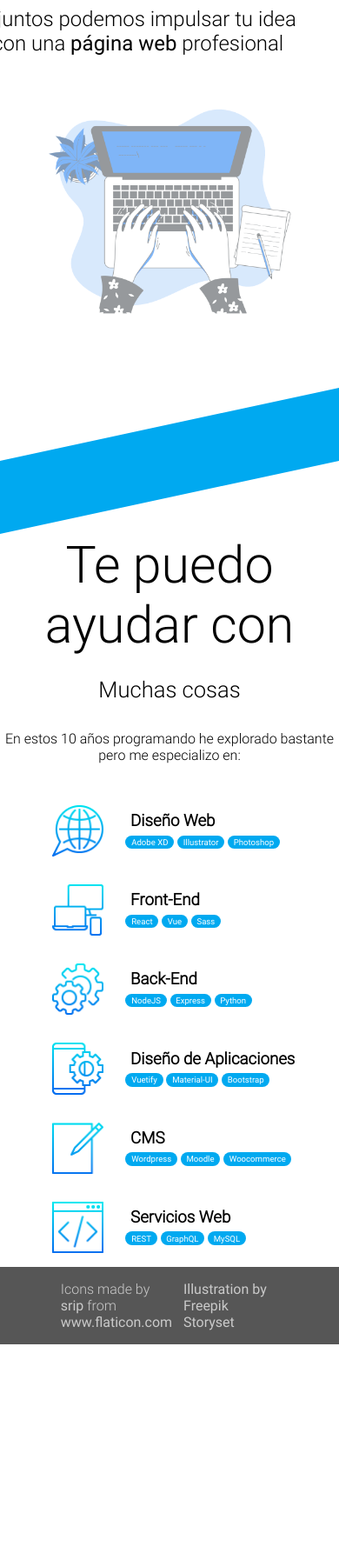
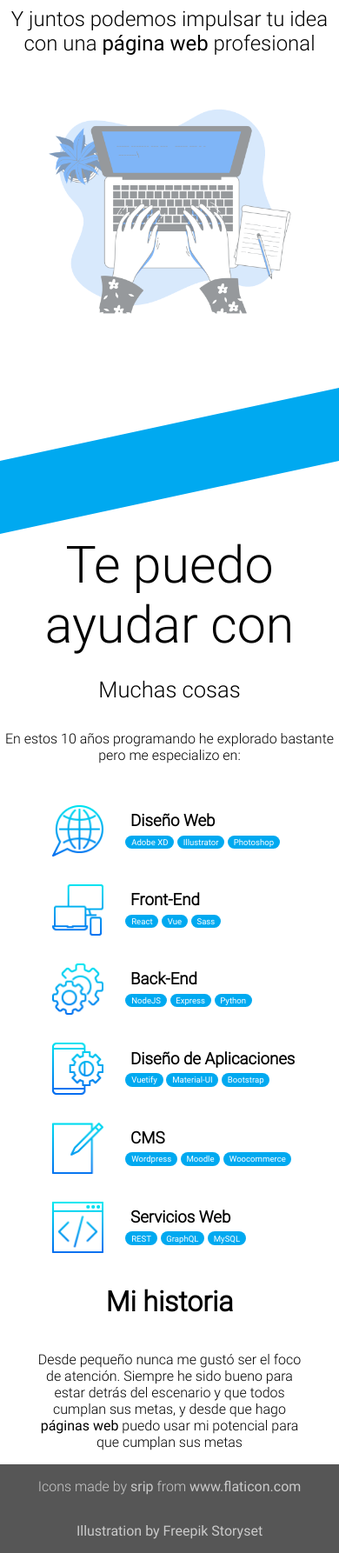
Before and after one commit to paolo-bonelli/paolo-bonelli.github.io, a website built with webpack: page src/index.html in a window 390 px wide. Shown: the part 204-1990 px from the top of the page at 87% size. Before the commit the page ends 1750 px from the top, so only its background shows below. Built offline with nearby package versions, Linux system fonts and the light colour scheme.

Commit message:
Separadores ahora no genera barra horizontal

```diff
--- a/src/index.html
+++ b/src/index.html
@@ -6,7 +6,7 @@
     <title>Haz tu página</title>
   </head>
   <body>
-    <div id="portada">
+    <div id="portada" class="separador separador-sup separador-inf">
       <div id="triangulo1"></div>
       <div id="saludo">
         <h1>¡Hola, soy Paolo!</h1>
@@ -14,8 +14,7 @@
       </div>
       <div class="triangulo-inf"></div>
     </div>
-    <div id="mis-habilidades">
-      <div class="triangulo-sup"></div>
+    <div id="mis-habilidades" class="separador separador-sup">
       <h1>Te puedo ayudar con</h1>
       <h3>Muchas cosas</h3>
       <p>En estos 10 años programando he explorado bastante pero me especializo en:</p>
@@ -88,6 +87,14 @@
         </div>
       </div>
     </div>
+    <div id="about">
+      <h1>Mi historia</h1>
+      <p>
+        Desde pequeño nunca me gustó ser el foco de atención. Siempre he sido bueno para estar
+        detrás del escenario y que todos cumplan sus metas, y desde que hago
+        <span>páginas web</span> puedo usar mi potencial para que cumplan sus metas
+      </p>
+    </div>
     <footer class="agradecimientos">
       <div class="container">
         Icons made by <a href="https://www.flaticon.com/authors/srip" title="srip">srip</a> from
--- a/src/styles/main.scss
+++ b/src/styles/main.scss
@@ -18,6 +18,15 @@ $highlight-font: RobotoRegular;
 $total-width: 100vw;
 $margin-len: 9.3vw;
 
+@mixin Separador {
+  margin: 0;
+  width: 0px;
+  height: 0px;
+  position: absolute;
+  transform: translate(-50%, 0px);
+  left: 50%;
+}
+
 :root {
   font-family: $main-font, sans-serif;
 }
@@ -34,37 +43,22 @@ body {
   margin: 0px;
 }
 
-#triangulo1 {
-  margin: 0;
-  width: 0px;
-  height: 0px;
-  border-top: 10vh solid $blue;
-  position: absolute;
-  transform: translate(-50%, 0px);
-  left: 50%;
-  border-left: $total-width solid transparent;
-  top: 0;
-}
+.separador {
+  position: relative;
+  overflow: hidden;
+  width: 100%;
 
-@mixin triangulo {
-  margin: 0;
-  width: 0px;
-  height: 0px;
-  position: absolute;
-  transform: translate(-50%, 0px);
-  left: 50%;
-}
-
-.triangulo {
-  &-sup {
-    @include triangulo;
+  &-sup::before {
+    content: "";
+    @include Separador;
     border-top: 10vh solid $blue;
     border-right: $total-width solid transparent;
     top: 0;
   }
 
-  &-inf {
-    @include triangulo;
+  &-inf::after {
+    content: "";
+    @include Separador;
     border-bottom: 10vh solid $blue;
     border-left: $total-width solid transparent;
     bottom: 0;
@@ -75,7 +69,11 @@ body {
   box-sizing: border-box;
   width: 100%;
   height: 87vh;
-  position: relative;
+
+  &::before {
+    border-left: $total-width solid transparent;
+    border-right-width: 0;
+  }
 
   & #saludo {
     text-align: right;
@@ -186,11 +184,12 @@ body {
 }
 
 footer.agradecimientos {
-  width: $total-width;
+  width: 100%;
   background-color: #565656;
   color: #cacaca;
   display: flex;
   justify-content: center;
+  text-align: center;
 
   & .container {
     margin: 1em;
@@ -201,6 +200,17 @@ footer.agradecimientos {
     text-decoration: none;
     font-family: $highlight-font;
     color: inherit;
+  }
+}
+
+#about {
+  display: flex;
+  flex-direction: column;
+  justify-content: center;
+  text-align: center;
+
+  & > p {
+    margin: 1em $margin-len;
   }
 }
 
@@ -217,10 +227,11 @@ footer.agradecimientos {
       text-align: center;
       position: relative;
       width: 100%;
+      right: 0;
     }
 
     & .background-img {
-      width: $total-width;
+      width: 100vw;
       position: relative;
       height: auto;
       max-width: 80%;
@@ -238,6 +249,7 @@ footer.agradecimientos {
       text-align: center;
     }
   }
+
   #habilidades {
     max-width: 90vw;
   }
@@ -249,4 +261,12 @@ footer.agradecimientos {
       font-size: 0.6em;
     }
   }
+
+  footer.agradecimientos {
+    flex-direction: column;
+
+    & .container {
+      max-width: 100%;
+    }
+  }
 }
```
Also changed, not shown: src/images/Resume-bro.png (added).
